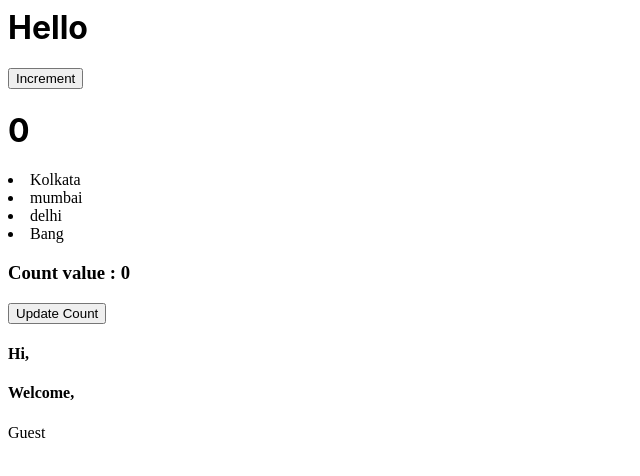
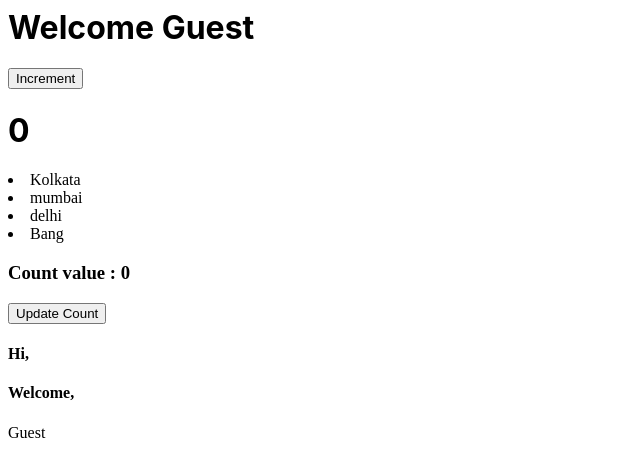
Before and after one commit to prashanthpasham/react-interview, a React (Create React App) app: page / in a window 1280 px wide. Shown: the top 476 px of the page, without its empty margins (0-640 px from the left). Built offline with nearby package versions, Linux system fonts and the light colour scheme.

Commit message:
1 file modified

```diff
--- a/src/Hello.js
+++ b/src/Hello.js
@@ -1,6 +1,17 @@
 import React from 'react';
 export default class Hello extends React.PureComponent {
+  constructor(props) {
+    super(props);
+    this.state = { name: 'Guest!!!' };
+  }
+  getName() {
+    return 'Guest';
+  }
+  getWelcomeMessage() {
+    return 'Welcome';
+  }
   render() {
-    return <h1>Hello</h1>;
+    var message = this.getWelcomeMessage() + ' ' + this.getName();
+    return <h1>{message}</h1>;
   }
 }
```
